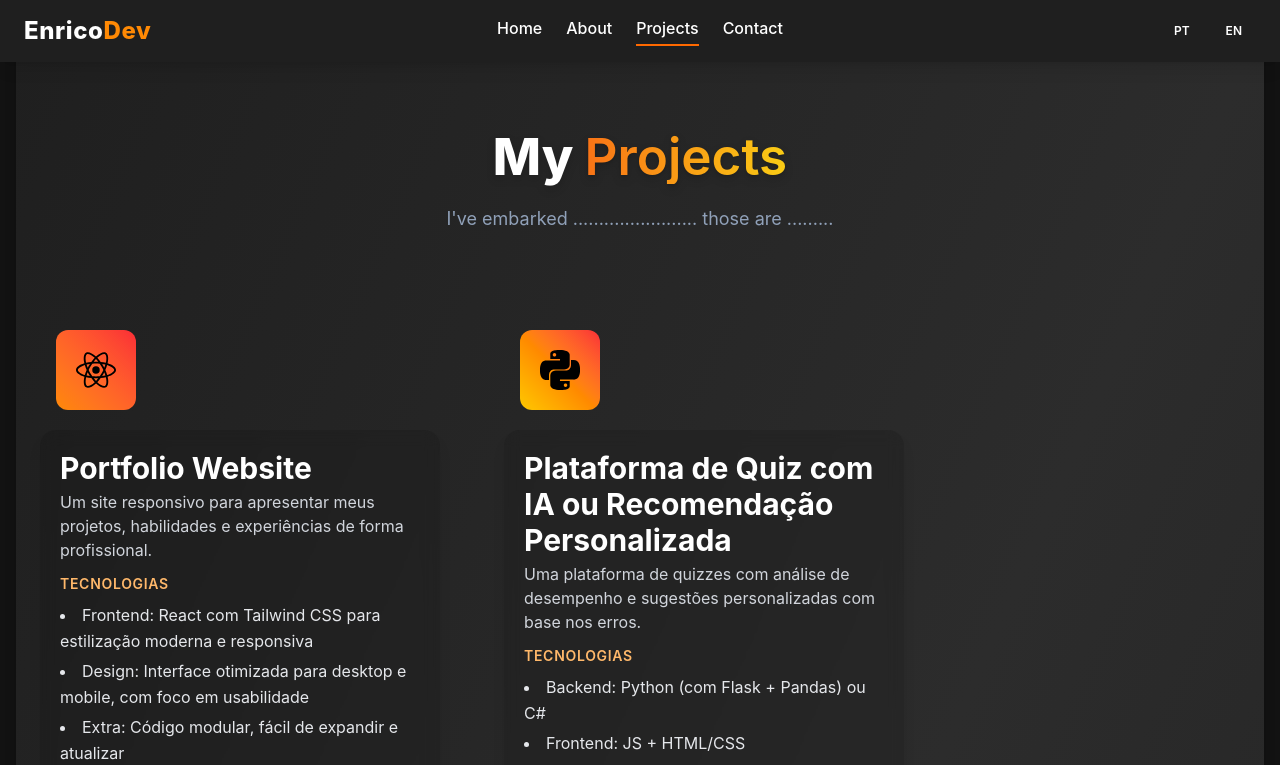
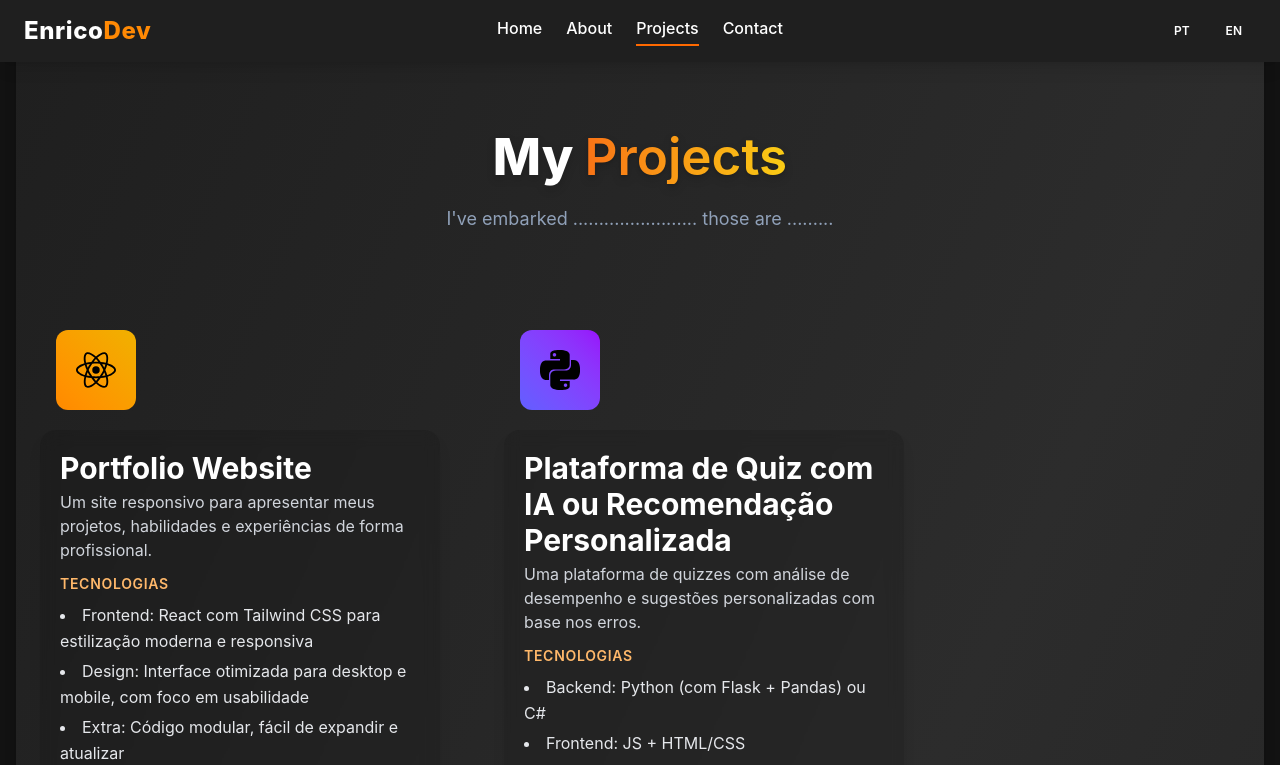
Before and after one commit to EnricoBessa/EnricoBessaPortifolio, a React (Vite) app in the folder 3d_portifolio/: page /projects in a window 1280 px wide. Shown: the top 765 px of the page. Built offline with nearby package versions, Linux system fonts and the light colour scheme.

Commit message:
Atualizando o src/constants/index.js

```diff
--- a/3d_portifolio/src/constants/index.js
+++ b/3d_portifolio/src/constants/index.js
@@ -118,7 +118,7 @@ export const projects = [
     Mostra preocupação com UI/UX e organização de conteúdo`,
     IconUrl: '/images/react.svg',
     link: '',
-    theme: 'bg-gradient-to-tr from-orange-400 to-red-500'
+    theme: 'bg-gradient-to-tr from-orange-400 to-yellow-500'
   },
   {
     name: 'Plataforma de Quiz com IA ou Recomendação Personalizada',
@@ -134,7 +134,7 @@ export const projects = [
     Mostra lógica, análise de dados e foco no usuário`,
     IconUrl: '/images/python.svg',
     link: '#',
-    theme: 'bg-gradient-to-tr from-yellow-400 to-red-500'
+    theme: 'bg-gradient-to-tr from-indigo-500 to-purple-600'
   },
   {
     name: 'Plataforma Modular para Pequenos Negócios',
@@ -152,7 +152,7 @@ export const projects = [
     Pode virar produto real`,
     IconUrl: '/images/dotnet.svg',
     link: '#',
-    theme: 'bg-gradient-to-tr from-orange-400 to-red-500'
+    theme: 'bg-gradient-to-tr from-teal-400 to-cyan-500'
   },
   {
     name: 'Plataforma SaaS Simples',
@@ -170,7 +170,7 @@ export const projects = [
     SaaS está em alta no mercado`,
     IconUrl: '/images/html5.svg',
     link: '#',
-    theme: 'bg-gradient-to-tr from-purple-400 to-pink-500'
+    theme: 'bg-gradient-to-tr from-pink-500 to-red-500'
   },
   {
     name: 'Dashboard de Monitoramento de Rede ou Infraestrutura',
@@ -188,7 +188,7 @@ export const projects = [
     Pode evoluir para DevOps/SRE`,
     IconUrl: '/images/python.svg',
     link: '#',
-    theme: 'bg-gradient-to-tr from-blue-500 to-indigo-600'
+    theme: 'bg-gradient-to-tr from-blue-600 to-sky-500'
   },
   {
     name: 'Sistema de RH ou Controle de Vagas com Recrutamento Inteligente',
@@ -205,6 +205,6 @@ export const projects = [
     Mostra aplicação de lógica, design de sistema e pode até entrar em temas de IA`,
     IconUrl: '/images/javascript.svg',
     link: '#',
-    theme: 'bg-gradient-to-tr from-green-500 to-teal-600'
+    theme: 'bg-gradient-to-tr from-lime-400 to-green-600'
   }
 ];
```
